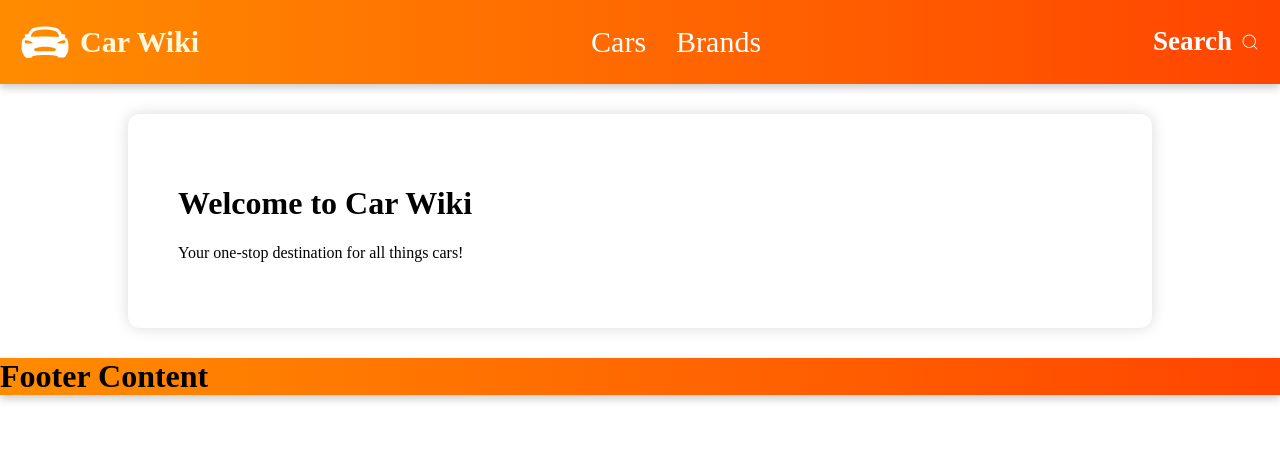
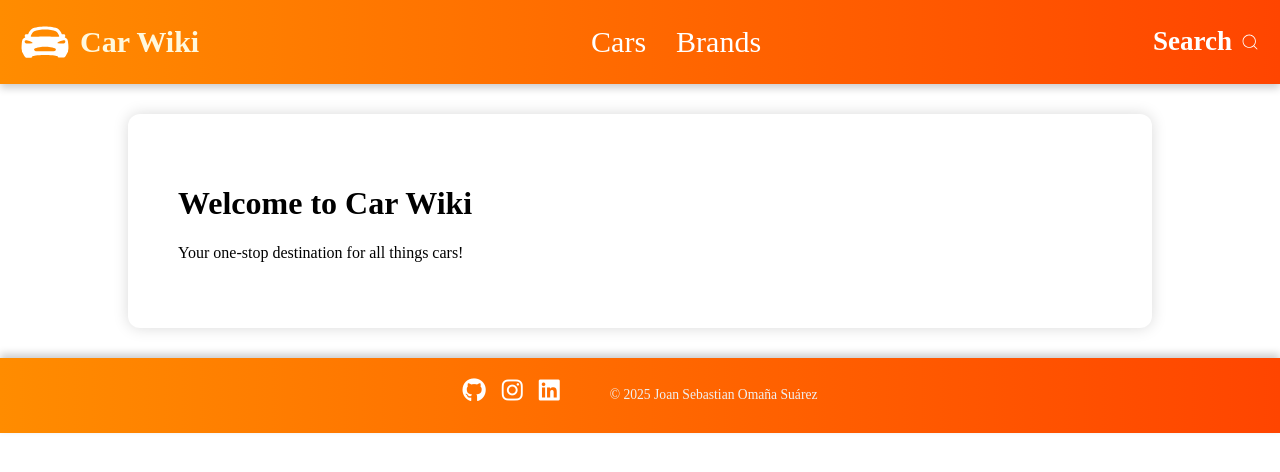
Before and after one commit to joanomana/carwiki, a Next.js app: page / in a window 1280 px wide. Shown: the top 472 px of the page. Built offline with nearby package versions, Linux system fonts and the light colour scheme.

Commit message:
feat: :sparkles: Footer

```diff
--- a/src/app/layout.jsx
+++ b/src/app/layout.jsx
@@ -9,6 +9,11 @@ export const metadata = {
 export default function RootLayout({ children }) {
   return (
     <html lang="en">
+      <head>
+        <link
+          rel="stylesheet"
+          href="https://cdnjs.cloudflare.com/ajax/libs/font-awesome/6.5.0/css/all.min.css"/>
+      </head>
       <body>
         {children}
       </body>
--- a/src/components/Footer.jsx
+++ b/src/components/Footer.jsx
@@ -1,12 +1,35 @@
-import Style from "@/style/footer.module.css"
-
+import Style from "@/style/footer.module.css";
 
 export default function Footer() {
+  return (
+    <footer className={Style.footer}>
+      <div className={Style.footerContent}>
+        <div className={Style.socialIcons}>
+          <a
+            href="https://github.com/tu-usuario"
+            target="_blank"
+            rel="noopener noreferrer"
+          >
+            <i className="fab fa-github"></i>
+          </a>
+          <a
+            href="https://instagram.com/tu-usuario"
+            target="_blank"
+            rel="noopener noreferrer"
+          >
+            <i className="fab fa-instagram"></i>
+          </a>
+          <a
+            href="https://linkedin.com/in/tu-usuario"
+            target="_blank"
+            rel="noopener noreferrer"
+          >
+            <i className="fab fa-linkedin"></i>
+          </a>
 
-
-    return (
-        <div className={Style.footer}>
-            <h1>Footer Content</h1>
         </div>
-    );
+        <p className={Style.copy}>© 2025 Joan Sebastian Omaña Suárez</p>
+      </div>
+    </footer>
+  );
 }
--- a/src/style/footer.module.css
+++ b/src/style/footer.module.css
@@ -1,8 +1,43 @@
-
-.footer{
-    position: bottom ;
+.footer {
+    position: bottom;
     bottom: 0;
     width: 100%;
     background: linear-gradient(90deg, #ff8c00, #ff4500);
-    box-shadow: 0 4px 8px rgba(0, 0, 0, 0.2);
-}
+    box-shadow: 0 -4px 8px rgba(0, 0, 0, 0.2);
+    color: white;
+    padding: 1rem 0;
+    text-align: center;
+    z-index: 100;
+  }
+
+  .footerContent {
+    max-width: 960px;
+    margin: 0 auto;
+    display: flex;
+    align-items: center;
+    justify-content: center;
+    gap: 50px ;
+  }
+
+
+  .socialIcons {
+    display: flex;
+    justify-content: center;
+    gap: 1rem;
+    margin-bottom: 0.5rem;
+  }
+
+  .socialIcons a {
+    color: white;
+    font-size: 1.5rem;
+    transition: color 0.3s ease;
+  }
+
+  .socialIcons a:hover {
+    color: #000;
+  }
+
+  .copy {
+    font-size: 0.85rem;
+    color: #f0f0f0;
+  }
```
